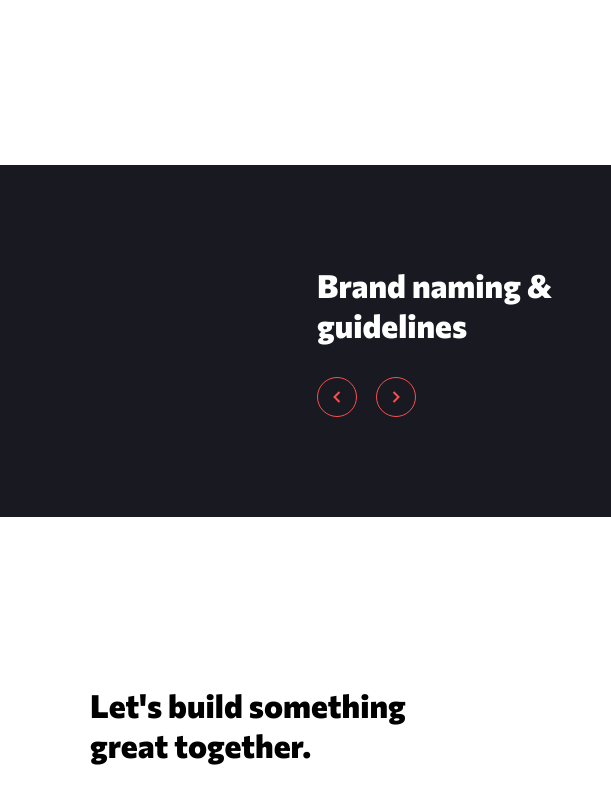
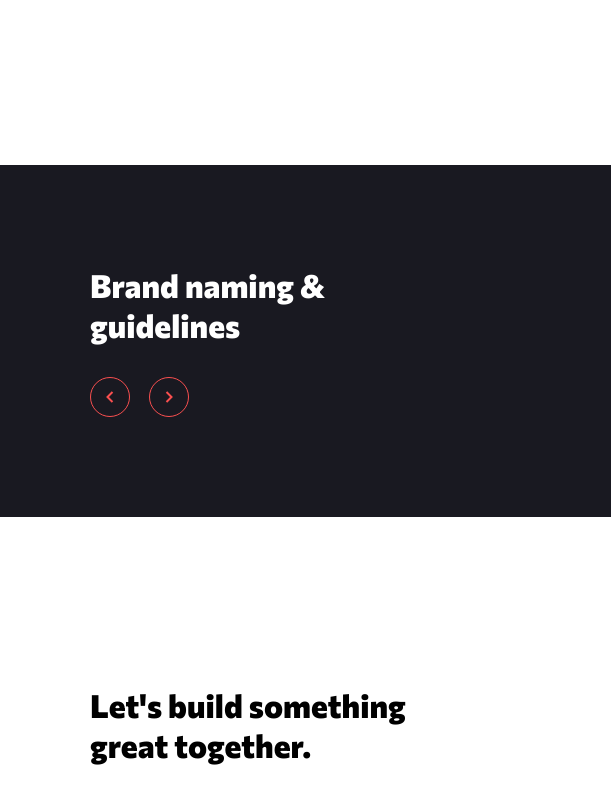
Before and after one commit to richieAiello/creative-agency-website, a website built with Parcel: page src/index.html in a window 1280 px wide. Shown: the part 1954-2758 px from the top of the page, 0-611 px from the left. Built offline with nearby package versions, Linux system fonts and the light colour scheme.

Commit message:
Fixed the postioning of brand context on tablet and desktop main.scss.

```diff
--- a/src/main.scss
+++ b/src/main.scss
@@ -576,18 +576,18 @@ $light-red: #FF9393;
       display: grid;
       grid-template-columns: 1fr 48px 1fr;
       grid-template-rows: 352px 98px;
+      position: relative;
 
       &__context {
         grid-column: 1/3;
         grid-row: 1;
-        display: flex;
-        justify-content: flex-end;
-        padding: 6.25rem 7rem 0 0;
+        padding: 6.25rem 0 0;
         z-index: 1;
 
         .container {
-          width: unset;
-          margin-inline: unset;
+          position: absolute;
+          left: 0;
+          right: 0;
         }
       }
 
@@ -636,7 +636,7 @@ $light-red: #FF9393;
       grid-template-rows: 528px 200px;
 
       &__context {
-        padding: 9.5rem 9.875rem 0;
+        padding: 9.5rem 0 0;
       }
 
       &__heading {
```
